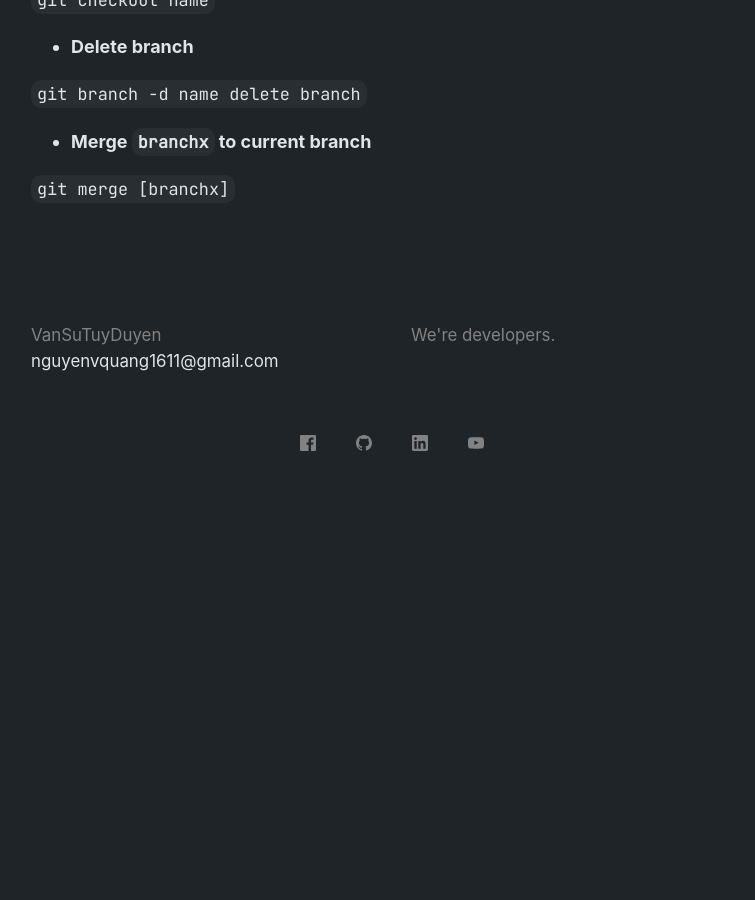
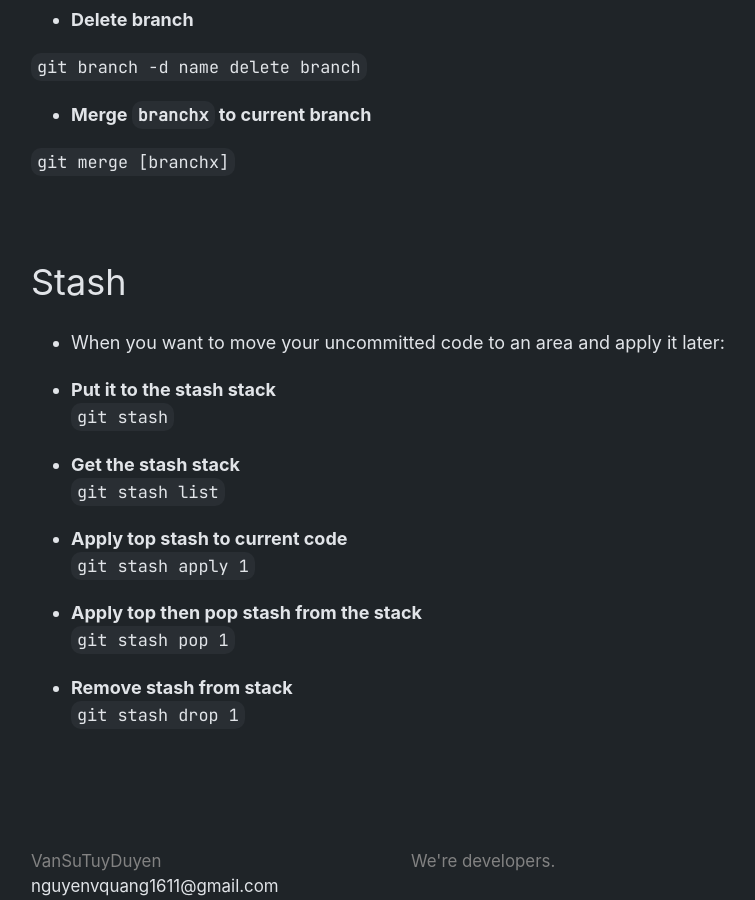
Before and after one commit to inusedname/inusedname.github.io, a Jekyll site: the page built from _posts/2022-08-10-learn-git.md, in a window 1280 px wide and 900 px high, scrolled down 6349 px. Shown: the whole window, without its empty margins (249-1004 px from the left). Built offline with Jekyll 4.4.1, drawn with Linux system fonts in a browser that asks for light colours; comment, search, counter and statistics services are not loaded; before the commit the page ends 6861 px from its top, so only the background shows below that; some of the changed text lies outside the part shown.

Commit message:
[DONE] xong git

````diff
--- a/_posts/2022-08-10-learn-git.md
+++ b/_posts/2022-08-10-learn-git.md
@@ -101,9 +100,9 @@ git config --global user.email "email@email.com"
 git config --global color.ui auto
 ```
 
-# Git cheetsheet:
+# Git cheetsheet
 - Detail: [https://www.youtube.com/playlist?list=PL55RiY5tL51poFMpbva1IqfO-pylwSNsN](https://www.youtube.com/playlist?list=PL55RiY5tL51poFMpbva1IqfO-pylwSNsN)
-- Official cheetsheet: [https://education.github.com/git-cheat-sheet-education.pdf](https://www.youtube.com/playlist?list=PL55RiY5tL51poFMpbva1IqfO-pylwSNsN)
+- Official cheetsheet: [https://education.github.com/git-cheat-sheet-education.pdf](https://education.github.com/git-cheat-sheet-education.pdf)
 - Quick-start:
 
 ```bash
@@ -180,13 +179,12 @@ git remote -v (detail)
 
 > Pull = Fetch then Merge, if you only fetch, there will be no visible change on your current work directory.
 
-## Branch & Merge:
+## Branch & Merge
 ![](/images/git/branch.jpg)
 `git push -u origin master`\
 `origin` is the name of remote repo you linked the first time\
 `master` is the branch you upload to (origin/master)\
 `HEAD` where you are staying\
-
 - __Create a branch__
 
 `git branch [name]` or `git checkout -b name`
@@ -205,3 +203,21 @@ git branch -r (remote)
 - __Merge `branchx` to current branch__
 
 `git merge [branchx]`
+
+## Stash
+- When you want to move your uncommitted code to an area and apply it later:
+
+- __Put it to the stash stack__\
+`git stash`
+
+- __Get the stash stack__\
+`git stash list`
+
+- __Apply top stash to current code__\
+`git stash apply 1`
+
+- __Apply top then pop stash from the stack__\
+`git stash pop 1`
+
+- __Remove stash from stack__\
+`git stash drop 1`
````
Also changed, not shown: other parts of _posts/2022-08-10-learn-git.md (+2 -3 lines).
